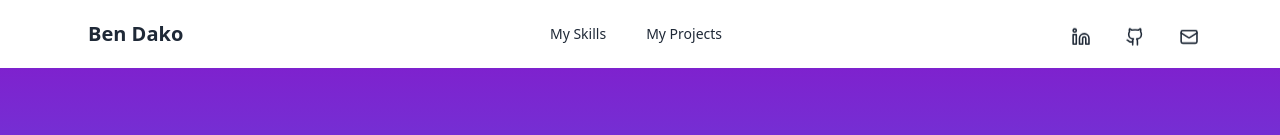
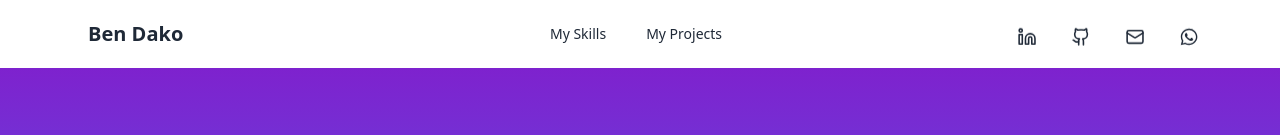
Before and after one commit to Bendako/portfolio-next, a Next.js app: page / in a window 1280 px wide. Shown: the top 135 px of the page. Built offline with nearby package versions, Linux system fonts and the light colour scheme.

Commit message:
add whatsapp link

```diff
--- a/package.json
+++ b/package.json
@@ -37,6 +37,7 @@
     "react-dom": "18.2.0",
     "react-gtm-module": "^2.0.11",
     "react-hotjar": "^6.1.0",
+    "react-icons": "^5.2.1",
     "react-redux": "^8.1.3",
     "theme-change": "^2.3.0"
   },
--- a/src/containers/NavProfileLinks.js
+++ b/src/containers/NavProfileLinks.js
@@ -6,6 +6,8 @@ import { fetchUserDetail, setLoggedIn } from "@/store/userSlice"
 import { useEffect } from "react"
 import CircleStackIcon from '@heroicons/react/24/outline/CircleStackIcon'
 import { Linkedin, Github, Mail  } from 'lucide-react';
+import { FaWhatsapp } from "react-icons/fa";
+
 
 
 
@@ -56,6 +58,14 @@ function NavProfileLinks() {
             >
                 <Mail className="w-5 h-5" />
             </a>
+            <a
+                rel="noreferrer"
+                target="_blank"
+                className="btn btn-sm btn-ghost p-2"
+                href="https://wa.me/+972546255880"
+            >
+                <FaWhatsapp className="w-5 h-5" />
+            </a>
         </div>
     )
 }
```
Also changed, not shown: 2 other files (tests, documents, lock files or other folders).
